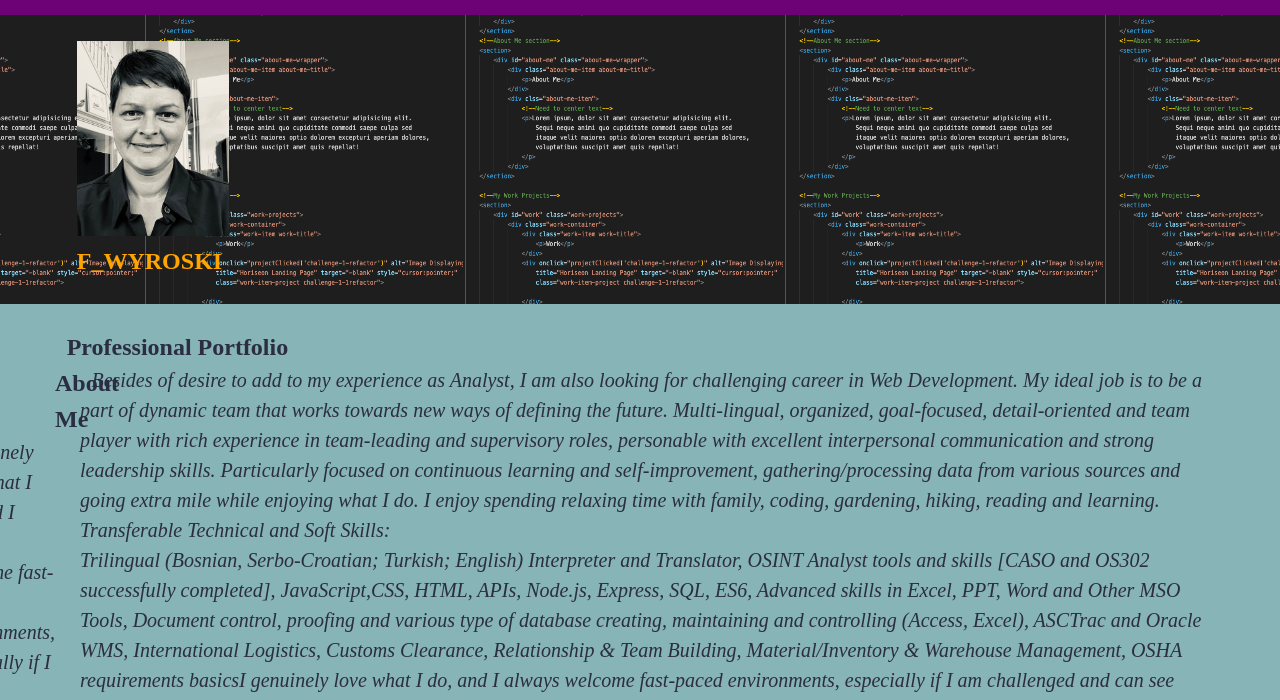
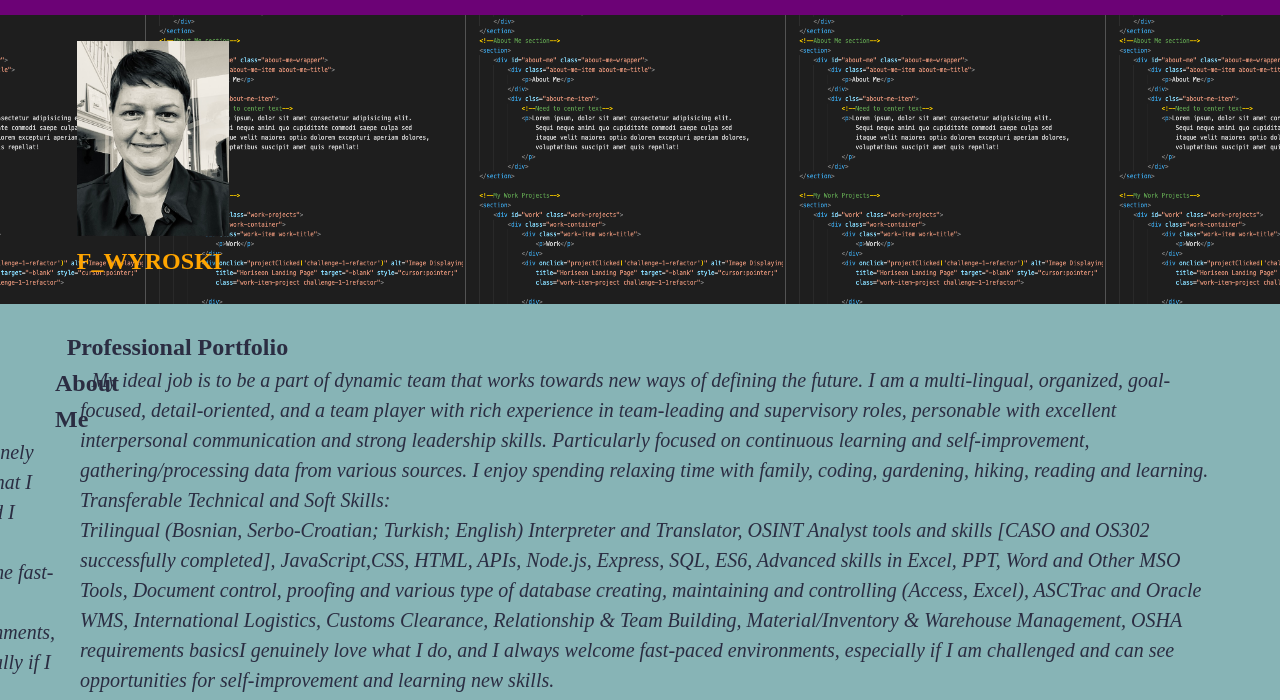
Before and after one commit to B2BChewy/B2BChewy, a plain HTML site: page index.html in a window 1280 px wide. Shown: the part 89-789 px from the top of the page. Drawn offline with Linux system fonts and the light colour scheme.

Commit message:
add text

```diff
--- a/index.html
+++ b/index.html
@@ -52,14 +52,12 @@
                 <div class="intro-item intro-title" style='text-align:left'>
                     <h2>Professional Portfolio</h2>
                     <p>
-                        Besides of desire to add to my experience as Analyst, I am also
-                        looking for challenging career in Web Development. My ideal job is to be a part of dynamic
-                        team that works towards new ways of defining the future.
-                        Multi-lingual, organized, goal-focused, detail-oriented and team player with rich experience
+                        My ideal job is to be a part of dynamic team that works towards new ways of defining the future.
+                        I am a multi-lingual, organized, goal-focused, detail-oriented, and a team player with rich
+                        experience
                         in team-leading and supervisory roles, personable with excellent interpersonal communication
                         and strong leadership skills. Particularly focused on continuous learning and
-                        self-improvement, gathering/processing data from various sources and going extra mile while
-                        enjoying what I do.
+                        self-improvement, gathering/processing data from various sources.
                         I enjoy spending relaxing time with family, coding, gardening, hiking, reading and learning.
                         <br>
                         Transferable Technical and Soft Skills:
```
